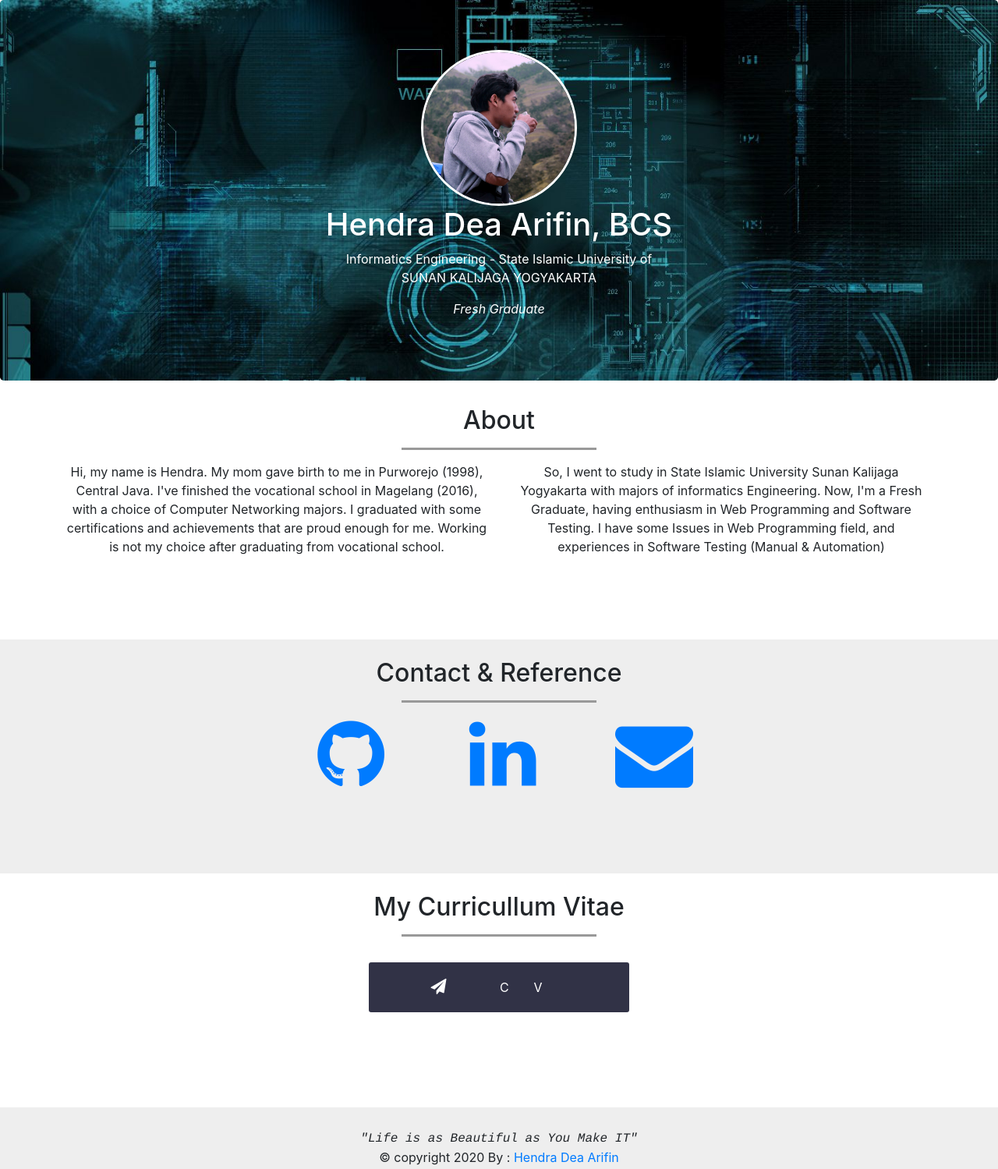
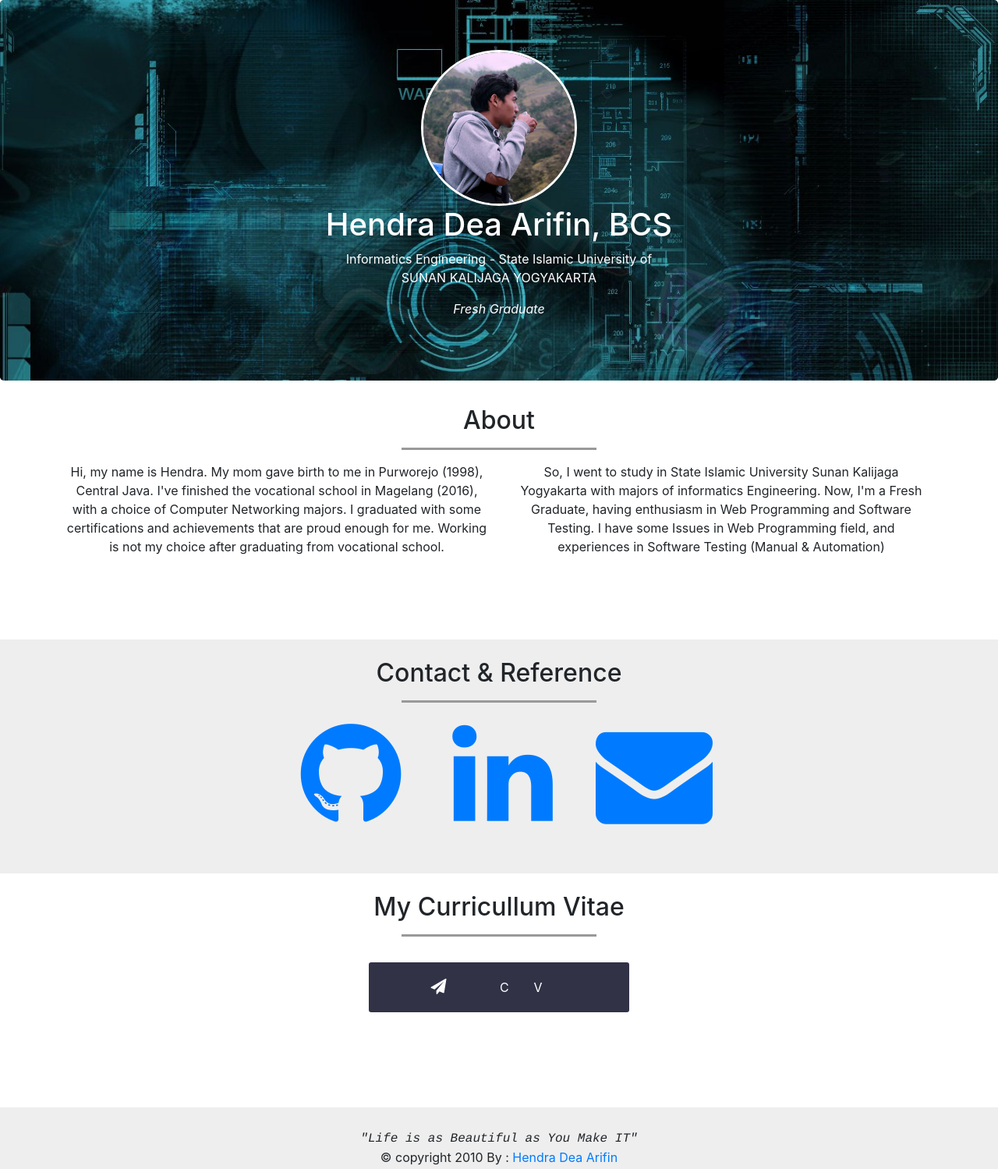
Before and after one commit to hendradrf/hendradrf.github.io, a plain HTML site: page index.html in a window 1280 px wide. Shown: the whole page at 78% size. Drawn offline with nearby package versions, Linux system fonts and the light colour scheme.

Commit message:
Update index.html

```diff
--- a/index.html
+++ b/index.html
@@ -70,19 +70,19 @@
           <div class="col-sm-3"></div>
           <div class="col-sm-2">
             <a href="https://github.com/hendradrf">
-                <i class="fa fa-github" style="font-size:100px"></i>
+                <i class="fa fa-github" style="font-size:150px"></i>
             </a>
           </div>
           &nbsp;
           <div class="col-sm-2">
-            <a href="www.linkedin.com/in/hendradrf">
-              <i class="fa fa-linkedin" style="font-size:100px"></i>
+            <a href="https://www.linkedin.com/in/hendra-dea-arifin-7b2793112/">
+              <i class="fa fa-linkedin" style="font-size:150px"></i>
             </a>
           </div>
            &nbsp;
           <div class="col-sm-2">
             <a href="mailto:hendradea@usa.com">
-              <i class="fa fa-envelope" style="font-size:100px"></i>
+              <i class="fa fa-envelope" style="font-size:150px"></i>
             </a>
           </div>
 
@@ -107,7 +107,7 @@
        <table align="center">
          <tr>
            <td>
-              <form action="https://drive.google.com/file/d/1g3e-23OmT_6X0BAMMU0YFEw-CJjgL5Nw/view?usp=sharing">
+            <form action="https://res.cloudinary.com/hendradrf/image/upload/v1607579271/MyResume/Hendra_Dea_Arifin_s_Resume_clgiq6.pdf">
               <button id="hello"> &nbsp; <i class="fa fa-paper-plane" style="font-size:20px"></i>  CV &nbsp;</button>
               </form>
            </td>
@@ -128,7 +128,7 @@
 
               "Life is as Beautiful as You Make IT"
             </i>
-            <p> &copy; copyright 2020 By : <a href="http://www.instagram.com/hendra0876"> Hendra Dea Arifin</a></p>
+            <p> &copy; copyright 2010 By : <a href="http://www.instagram.com/hendra0876"> Hendra Dea Arifin</a></p>
           </div>
         </div>
       </div>
@@ -144,6 +144,16 @@
 
     <script src="https://maxcdn.bootstrapcdn.com/bootstrap/4.0.0/js/bootstrap.min.js" integrity="sha384-JZR6Spejh4U02d8jOt6vLEHfe/JQGiRRSQQxSfFWpi1MquVdAyjUar5+76PVCmYl" crossorigin="anonymous"></script>
 
+    <script type="text/javascript">
+            $(document).ready(function(){
+            var bg=[0,1,2,3,4];
+            var index=1;
+            setInterval(function(){
+            index=(index + 1) % bg.length;
+            $('.jumbotron').css('background-image','url("images/bg0'+index+'.jpg")');
+            },5000);
+            });
+        </script>
 
   </body>
 </html>
```
